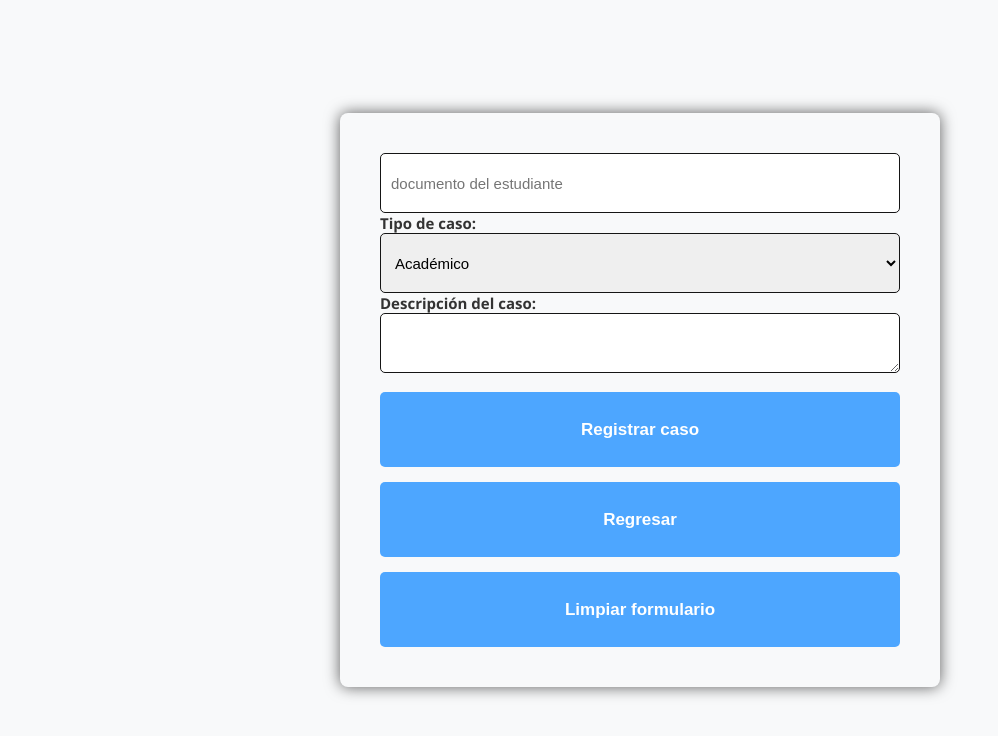
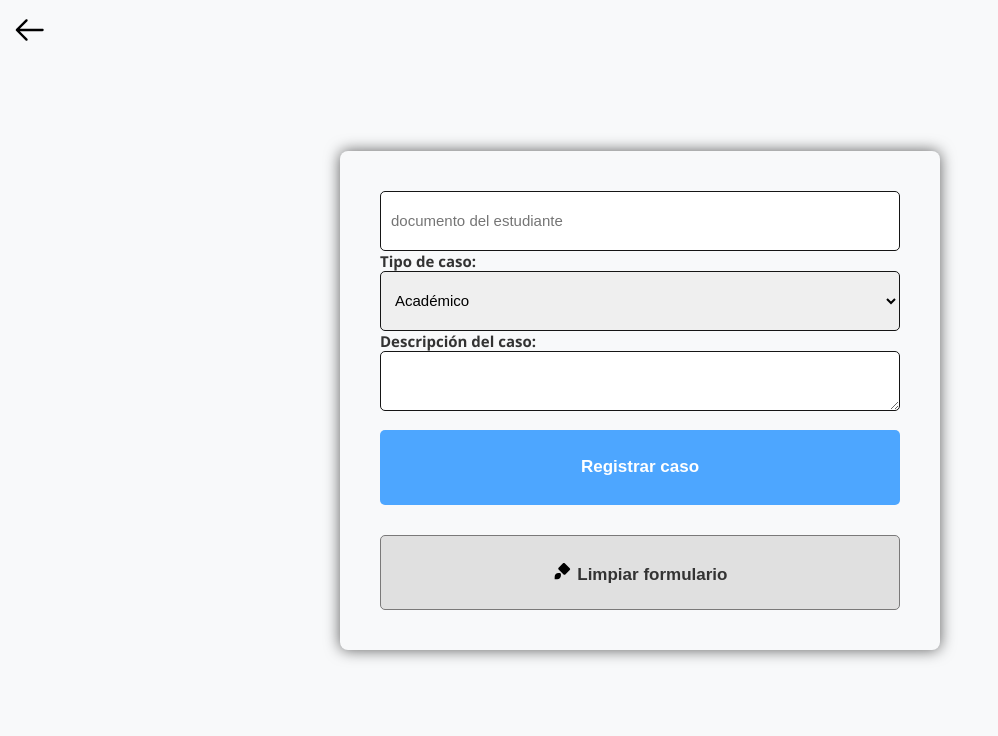
Before and after one commit to Berserk1550/Proyecto-Visionarios, a Flask app: page /casos/nuevo in a window 1280 px wide. Shown: the top 736 px of the page, without its empty margins (0-998 px from the left). Run offline with Flask 3, Linux system fonts and the light colour scheme; some libraries are stand-ins or nearby versions.

Commit message:
pequeños cambios html

```diff
--- a/static/casos.css
+++ b/static/casos.css
@@ -14,7 +14,15 @@ body {
     display: flex;
     justify-content: center;
     align-items: center;
+    margin: 0;
 }
+
+div svg {
+  position: absolute;
+  top: 10px;
+  left: 10px;
+}
+
 
 /* Caja principal: mobile-first */
 
@@ -52,6 +60,19 @@ form textarea {
     height: auto;
     resize: vertical; /* permite agrandar hacia abajo */
 }
+
+button[type="reset"] {
+  margin-top: 30px; /* más separado */
+}
+
+
+button[type="reset"] {
+  background: #e0e0e0;   /* gris claro */
+  color: #333;
+  border: 1px solid #7a7979;
+}
+
+
 
 /* Botones */
 button {
--- a/static/listar_usuarios.css
+++ b/static/listar_usuarios.css
@@ -52,7 +52,7 @@ body {
     background: var(--card);
     padding: 15px;
     border-radius: 10px;
-    box-shadow: 0 0 15px rgba(0, 0, 0, 0.63);
+
 }
 
 .card h2 {
@@ -126,7 +126,7 @@ body {
         background: white;
         border-radius: 10px;
         overflow: hidden;
-        box-shadow: 0 2px 6px rgba(0,0,0,0.08);
+        box-shadow: 0 2px 6px rgba(0,0,0,0.63);
     }
 
     th, td {
--- a/templates/casos.html
+++ b/templates/casos.html
@@ -8,8 +8,17 @@
     <script src="https://cdn.jsdelivr.net/npm/sweetalert2@11"></script>
 </head>
 <body>
+
+    <div>
+        <svg width="40" height="40" viewBox="0 0 25 25" fill="none" xmlns="http://www.w3.org/2000/svg" transform="rotate(0 0 0)">
+            <path d="M3.57813 12.4981C3.5777 12.6905 3.65086 12.8831 3.79761 13.0299L9.7936 19.0301C10.0864 19.3231 10.5613 19.3233 10.8543 19.0305C11.1473 18.7377 11.1474 18.2629 10.8546 17.9699L6.13418 13.2461L20.3295 13.2461C20.7437 13.2461 21.0795 12.9103 21.0795 12.4961C21.0795 12.0819 20.7437 11.7461 20.3295 11.7461L6.14168 11.7461L10.8546 7.03016C11.1474 6.73718 11.1473 6.2623 10.8543 5.9695C10.5613 5.6767 10.0864 5.67685 9.79362 5.96984L3.84392 11.9233C3.68134 12.0609 3.57812 12.2664 3.57812 12.4961L3.57813 12.4981Z" fill="#000000"/>
+        </svg>
+    </div>
+
     <!-- Caja principal -->
     <main id="padre_ppal">
+
+
         <!-- Mensaje dinámico -->
         {% if msg %}
             <p class="{% if 'correctamente' in msg %}success{% else %}msg{% endif %}">{{ msg }}</p>
@@ -37,8 +46,14 @@
 
             <!-- Botones -->
             <button type="submit">Registrar caso</button>
-            <button type="button" onclick="window.location.href='/dashboard'">Regresar</button>
-            <button type="reset">Limpiar formulario</button>
+
+            <button type="reset">
+                <svg xmlns="http://www.w3.org/2000/svg" width="20" height="20" viewBox="0 0 24 24" fill="none">
+                    <path d="M2 20c0-2.5 2-4.5 4.5-4.5h1.5c.8 0 1.5.7 1.5 1.5v1.5c0 2.5-2 4.5-4.5 4.5H2v-3zM14.1 3.9l6 6c.6.6.6 1.5 0 2.1l-5.3 5.3c-.6.6-1.5.6-2.1 0l-6-6c-.6-.6-.6-1.5 0-2.1l5.3-5.3c.6-.6 1.5-.6 2.1 0z" fill="#000000"/>
+                </svg>
+  Limpiar formulario
+</button>
+
         </form>
     </main>
 
--- a/templates/modificar_estudiante.html
+++ b/templates/modificar_estudiante.html
@@ -8,7 +8,11 @@
 </head>
 <body>
 
-
+    <div>
+        <svg width="40" height="40" viewBox="0 0 25 25" fill="none" xmlns="http://www.w3.org/2000/svg" transform="rotate(0 0 0)">
+            <path d="M3.57813 12.4981C3.5777 12.6905 3.65086 12.8831 3.79761 13.0299L9.7936 19.0301C10.0864 19.3231 10.5613 19.3233 10.8543 19.0305C11.1473 18.7377 11.1474 18.2629 10.8546 17.9699L6.13418 13.2461L20.3295 13.2461C20.7437 13.2461 21.0795 12.9103 21.0795 12.4961C21.0795 12.0819 20.7437 11.7461 20.3295 11.7461L6.14168 11.7461L10.8546 7.03016C11.1474 6.73718 11.1473 6.2623 10.8543 5.9695C10.5613 5.6767 10.0864 5.67685 9.79362 5.96984L3.84392 11.9233C3.68134 12.0609 3.57812 12.2664 3.57812 12.4961L3.57813 12.4981Z" fill="#000000"/>
+        </svg>
+    </div>
 
     <main id="padre_ppal">
         <form id="form_acceso" action="{{ url_for('cargarModificarEstudiante', documento=documento) }} "method="POST">
```
Also changed, not shown: static/listar_casos.css (+7 -0 lines), static/listar_estudiantes.css (+4 -3 lines), templates/listar_casos.html (+7 -2 lines), templates/listar_estudiantes.html (+9 -2 lines), templates/modificar_profesional.html (+7 -0 lines), templates/registrar_estudiante.html (+5 -3 lines), templates/registrar_profesional.html (+6 -3 lines).
